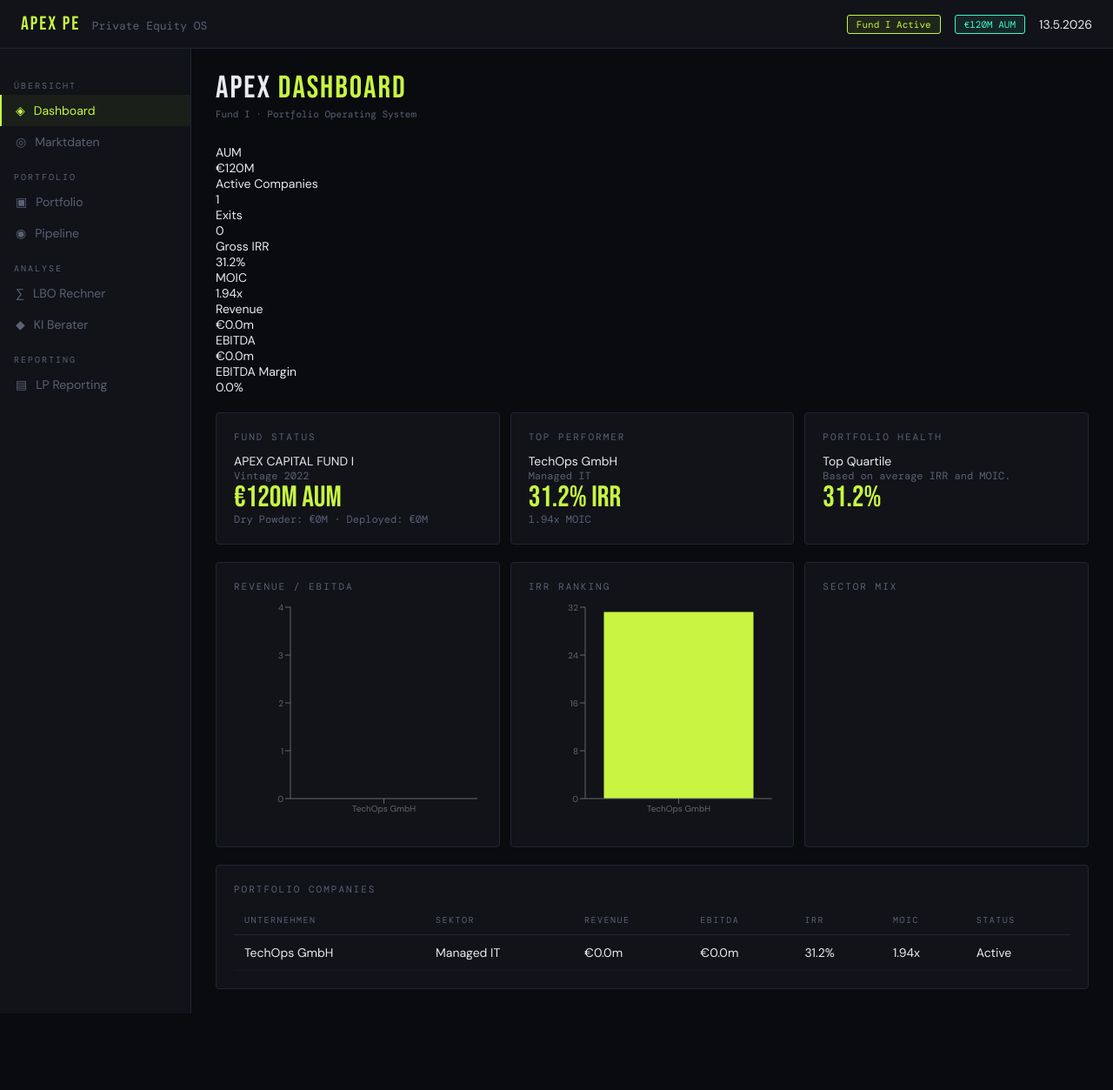
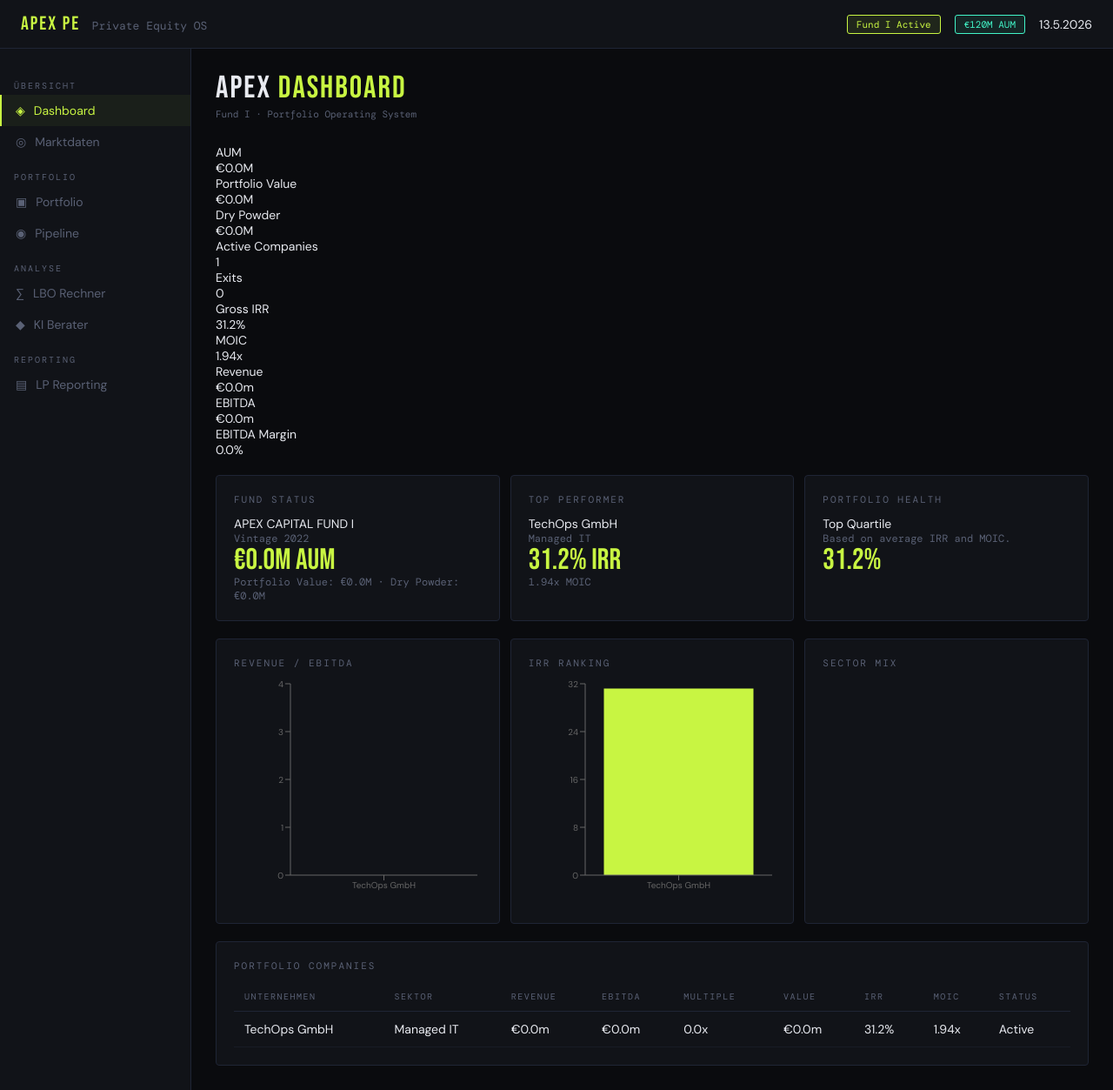
Before and after one commit to somatic3000-dev/apex-pe-app, a React (Vite) app: page / in a window 1280 px wide. Shown: the whole page at 87% size. Before the commit the page ends 1165 px from the top, so only its background shows below. Built offline with nearby package versions, Linux system fonts and the light colour scheme; a web font is replaced by a local one.

Commit message:
Dashboard.jsx aktualisieren

```diff
--- a/src/pages/Dashboard.jsx
+++ b/src/pages/Dashboard.jsx
@@ -27,7 +27,17 @@ export default function Dashboard({ fund = {}, portfolio = [] }) {
       ? active.reduce((s, p) => s + (Number(p.moic) || 0), 0) / active.length
       : 0;
 
-  const ebitdaMargin = totalRevenue > 0 ? (totalEbitda / totalRevenue) * 100 : 0;
+  const ebitdaMargin =
+    totalRevenue > 0 ? (totalEbitda / totalRevenue) * 100 : 0;
+
+  const portfolioValue = active.reduce((sum, p) => {
+    const ebitda = Number(p.ebitda) || 0;
+    const multiple = Number(p.currentMultiple) || Number(p.entryMultiple) || 0;
+
+    return sum + ebitda * multiple;
+  }, 0);
+
+  const dynamicAum = portfolioValue + (Number(fund.dryPowder) || 0);
 
   const chartData = active.map((p) => ({
     name: p.name,
@@ -61,7 +71,9 @@ export default function Dashboard({ fund = {}, portfolio = [] }) {
       </div>
 
       <div className="dashboard-grid" style={{ marginBottom: 20 }}>
-        <Metric label="AUM" value={`€${fund.aum || 0}M`} />
+        <Metric label="AUM" value={`€${dynamicAum.toFixed(1)}M`} />
+        <Metric label="Portfolio Value" value={`€${portfolioValue.toFixed(1)}M`} />
+        <Metric label="Dry Powder" value={`€${Number(fund.dryPowder || 0).toFixed(1)}M`} />
         <Metric label="Active Companies" value={active.length} />
         <Metric label="Exits" value={exits.length} />
         <Metric label="Gross IRR" value={`${avgIrr.toFixed(1)}%`} />
@@ -74,13 +86,16 @@ export default function Dashboard({ fund = {}, portfolio = [] }) {
       <div className="market-grid" style={{ marginBottom: 20 }}>
         <div className="market-card">
           <div className="card-title">Fund Status</div>
-          <div className="market-card-name">{fund.name || "APEX CAPITAL FUND I"}</div>
+          <div className="market-card-name">
+            {fund.name || "APEX CAPITAL FUND I"}
+          </div>
           <div className="muted">Vintage {fund.vintage || 2022}</div>
           <div className="market-card-price" style={{ color: "var(--accent)" }}>
-            €{fund.aum || 0}M AUM
+            €{dynamicAum.toFixed(1)}M AUM
           </div>
           <div className="muted">
-            Dry Powder: €{fund.dryPowder || 0}M · Deployed: €{fund.deployed || 0}M
+            Portfolio Value: €{portfolioValue.toFixed(1)}M · Dry Powder: €
+            {Number(fund.dryPowder || 0).toFixed(1)}M
           </div>
         </div>
 
@@ -92,14 +107,20 @@ export default function Dashboard({ fund = {}, portfolio = [] }) {
             <div className="market-card-price" style={{ color: "var(--accent)" }}>
               {Number(topPerformer.irr || 0).toFixed(1)}% IRR
             </div>
-            <div className="muted">{Number(topPerformer.moic || 0).toFixed(2)}x MOIC</div>
+            <div className="muted">
+              {Number(topPerformer.moic || 0).toFixed(2)}x MOIC
+            </div>
           </div>
         )}
 
         <div className="market-card">
           <div className="card-title">Portfolio Health</div>
           <div className="market-card-name">
-            {avgIrr >= 25 ? "Top Quartile" : avgIrr >= 15 ? "On Track" : "Needs Attention"}
+            {avgIrr >= 25
+              ? "Top Quartile"
+              : avgIrr >= 15
+              ? "On Track"
+              : "Needs Attention"}
           </div>
           <div className="muted">Based on average IRR and MOIC.</div>
           <div
@@ -149,7 +170,11 @@ export default function Dashboard({ fund = {}, portfolio = [] }) {
                 {sectorData.map((_, index) => (
                   <Cell
                     key={index}
-                    fill={["#c8f542", "#42f5c8", "#f5a742", "#f54242", "#8f9cff"][index % 5]}
+                    fill={
+                      ["#c8f542", "#42f5c8", "#f5a742", "#f54242", "#8f9cff"][
+                        index % 5
+                      ]
+                    }
                   />
                 ))}
               </Pie>
@@ -170,6 +195,8 @@ export default function Dashboard({ fund = {}, portfolio = [] }) {
                 <th>Sektor</th>
                 <th>Revenue</th>
                 <th>EBITDA</th>
+                <th>Multiple</th>
+                <th>Value</th>
                 <th>IRR</th>
                 <th>MOIC</th>
                 <th>Status</th>
@@ -177,17 +204,26 @@ export default function Dashboard({ fund = {}, portfolio = [] }) {
             </thead>
 
             <tbody>
-              {portfolio.map((p) => (
+              {portfolio.map((p) => {
+                const ebitda = Number(p.ebitda) || 0;
+                const multiple =
+                  Number(p.currentMultiple) || Number(p.entryMultiple) || 0;
+                const value = ebitda * multiple;
+
+                return (
                   <tr key={p.id}>
                     <td>{p.name}</td>
                     <td>{p.sector}</td>
                     <td>€{Number(p.revenue || 0).toFixed(1)}m</td>
-                  <td>€{Number(p.ebitda || 0).toFixed(1)}m</td>
+                    <td>€{ebitda.toFixed(1)}m</td>
+                    <td>{multiple.toFixed(1)}x</td>
+                    <td>€{value.toFixed(1)}m</td>
                     <td>{Number(p.irr || 0).toFixed(1)}%</td>
                     <td>{Number(p.moic || 0).toFixed(2)}x</td>
                     <td>{p.status}</td>
                   </tr>
-              ))}
+                );
+              })}
             </tbody>
           </table>
         </div>
```
Lines whose indentation alone changed are shown as unchanged.
